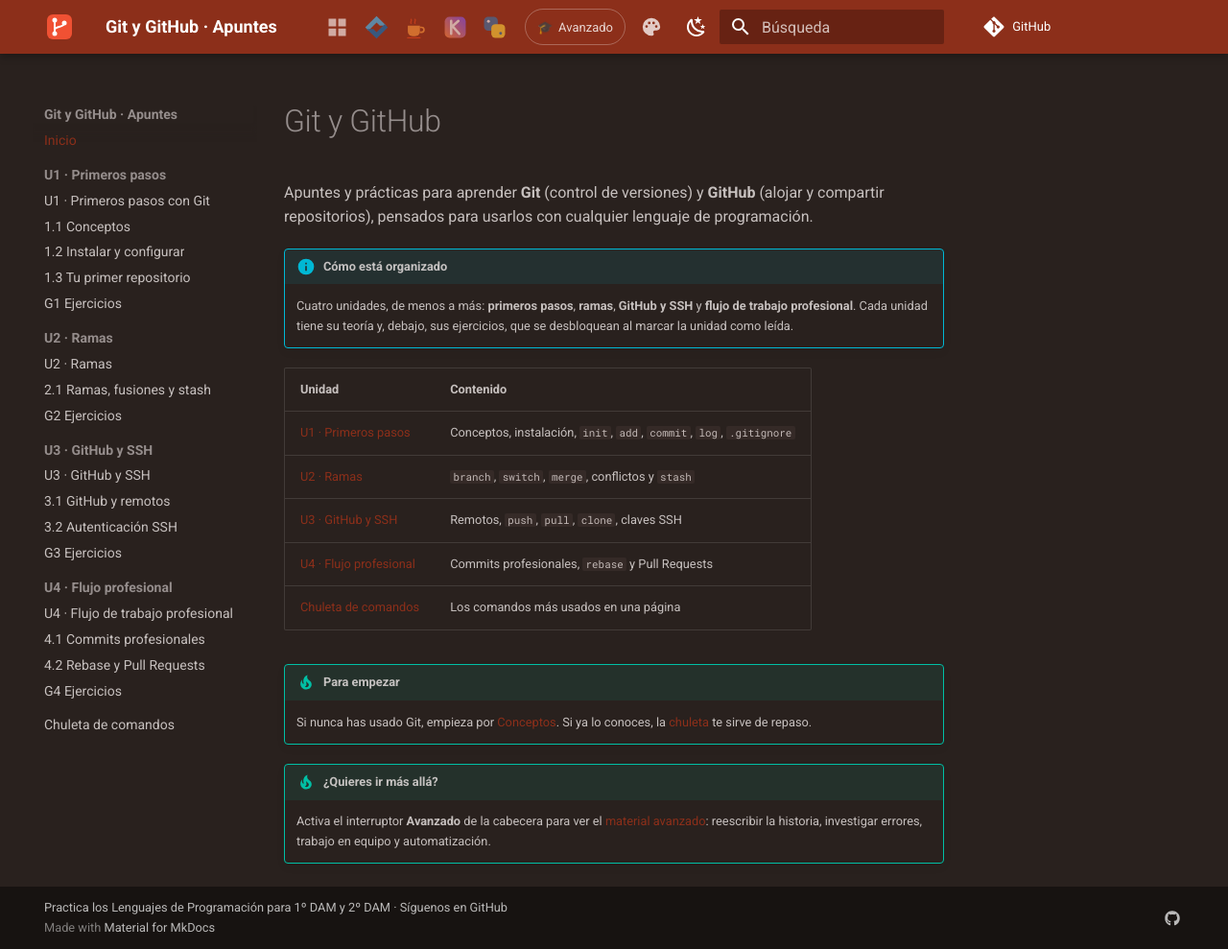
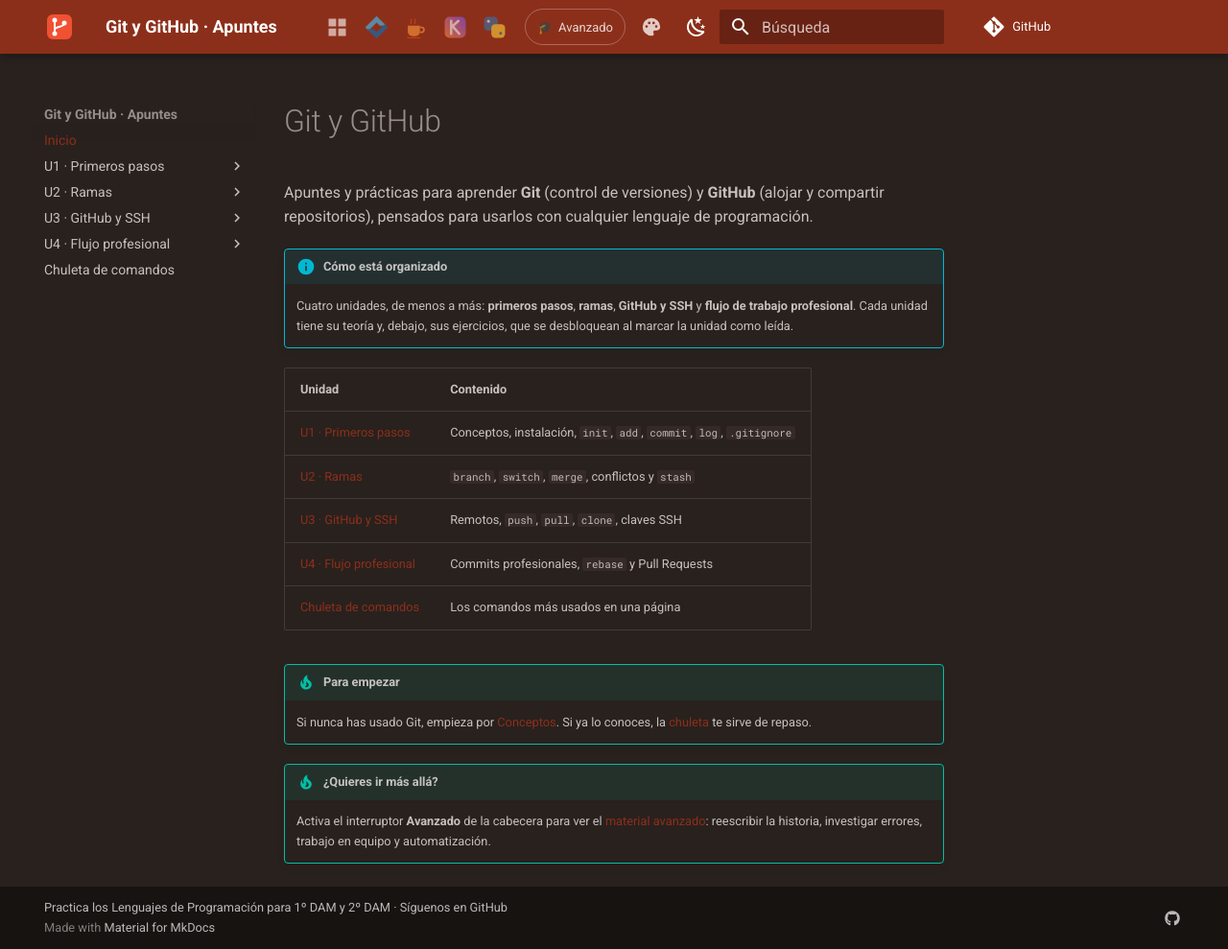
Before and after one commit to apuntes-dam/git-apuntes, an MkDocs documentation site: the page built from docs/index.md, in a window 1280 px wide and 989 px high. Shown: the whole window at 96% size. Built offline with MkDocs 1.6.1 and Material for MkDocs 9.7.7, drawn with Linux system fonts in a browser that asks for light colours; comment, search, counter and statistics services are not loaded.

Commit message:
Menú lateral plegable: cada unidad se abre con su flecha
Co-Authored-By: Claude Sonnet 5.5 <noreply@anthropic.com>

```diff
--- a/mkdocs.yml
+++ b/mkdocs.yml
@@ -21,7 +21,7 @@ theme:
         icon: material/weather-sunny
         name: Cambiar a modo oscuro
   features:
-    - navigation.sections
+    - navigation.indexes
     - navigation.top
     - content.code.copy
     - search.highlight
```
